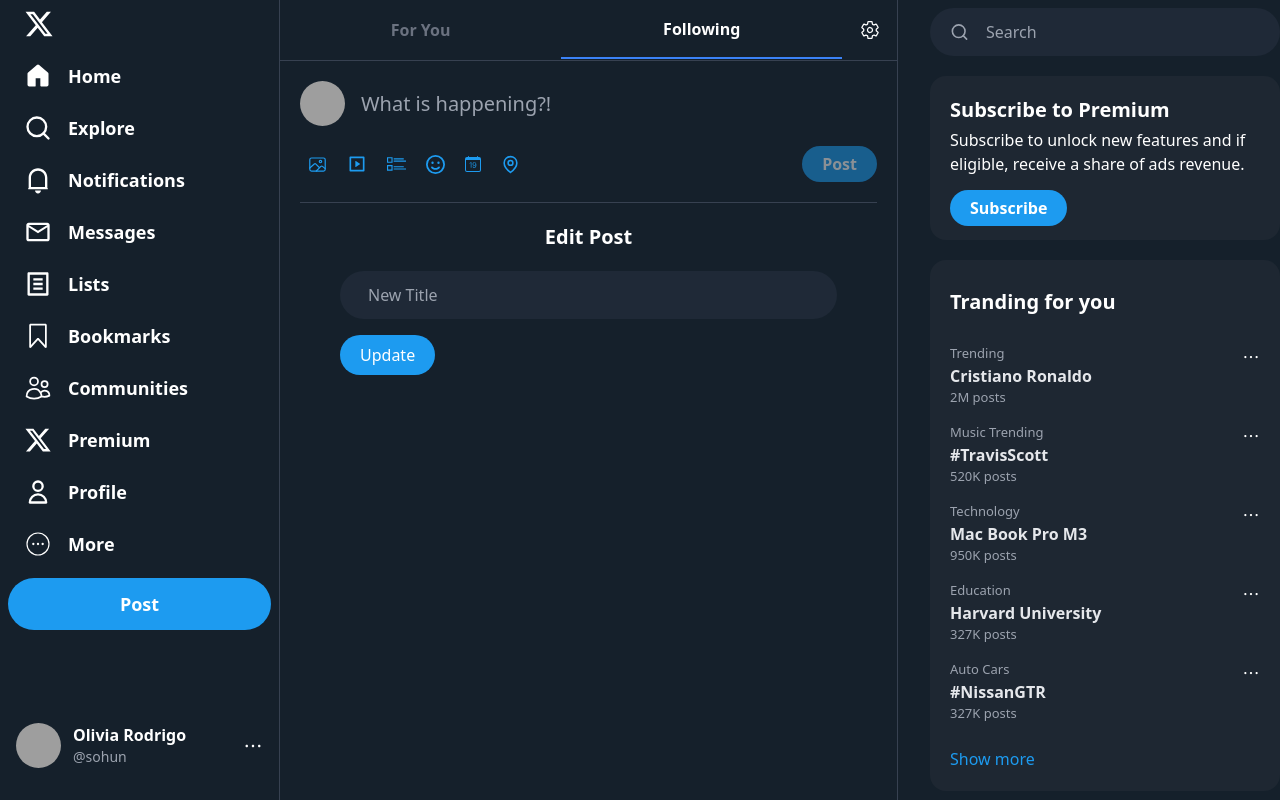
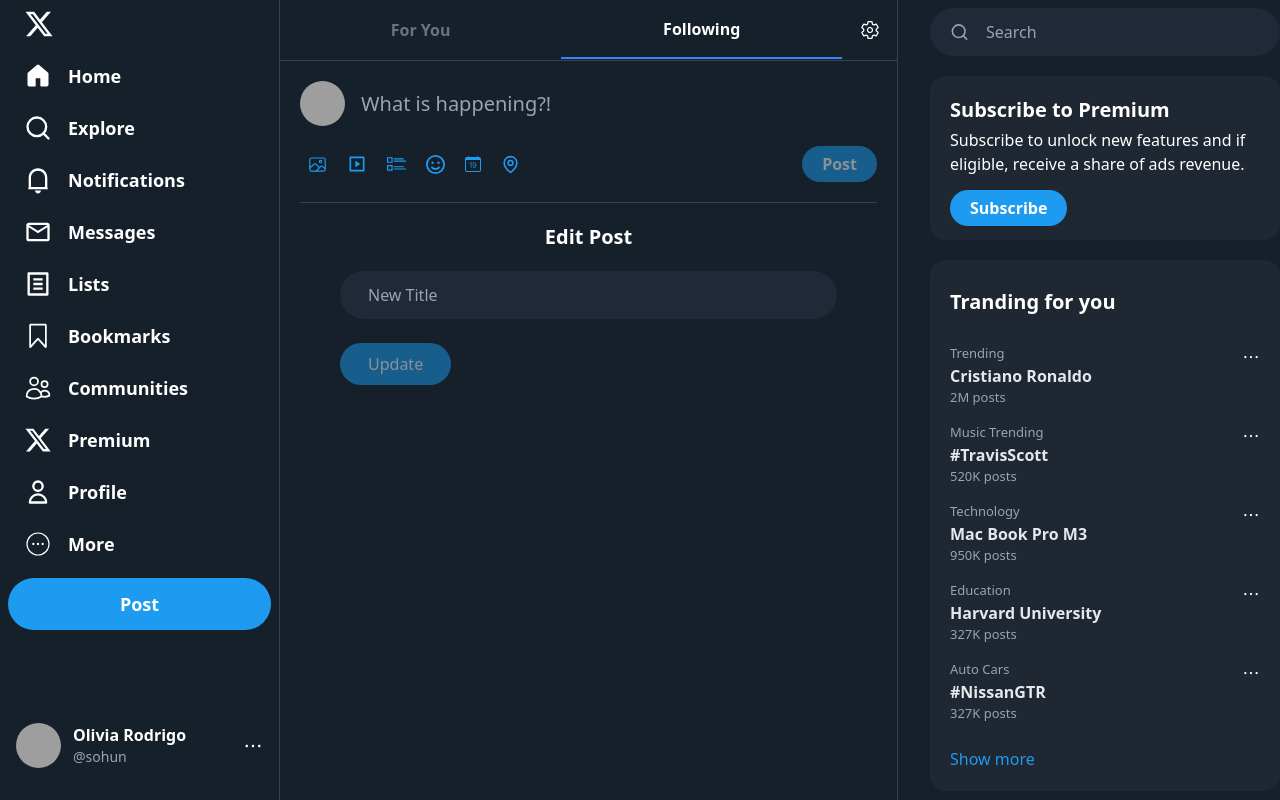
Before and after one commit to sohunz/twitter-clone, a React (Vite) app: page /following/0579 in a window 1280 px wide. Shown: the top 800 px of the page. Built offline with nearby package versions, Linux system fonts and the light colour scheme; data requests are answered from the project's data file; grey boxes are pictures that could not be loaded.

Commit message:
change some to better

```diff
--- a/data/db.json
+++ b/data/db.json
@@ -1,20 +1,5 @@
 {
-  "posts": [
-    {
-      "id": "cb7c",
-      "title": "Hi",
-      "image": "",
-      "count": 0,
-      "isLiked": false
-    },
-    {
-      "id": "7b0e",
-      "title": "see you",
-      "image": "",
-      "count": 0,
-      "isLiked": false
-    }
-  ],
+  "posts": [],
   "trending": [
     {
       "id": "1",
--- a/src/pages/Posts/EditPost.jsx
+++ b/src/pages/Posts/EditPost.jsx
@@ -2,6 +2,7 @@ import React, { useContext, useState } from "react";
 import { useParams } from "react-router-dom";
 import axios from "axios";
 import { Link } from "react-router-dom";
+import { useNavigate } from "react-router-dom";
 
 const EditPost = () => {
     const { id } = useParams();
@@ -10,13 +11,20 @@ const EditPost = () => {
 
     const editPostTitle = async (id) => {
         try {
-            await axios.put(`http://localhost:8000/posts/${id}`, {
-                title: newTitle,
-            });
+            if (newTitle.length !== 0) {
+                await axios.put(`http://localhost:8000/posts/${id}`, {
+                    title: newTitle,
+                });
+                navigate("/following");
+            } else {
+                console.log("enter a post title");
+            }
         } catch (err) {
             console.log(err.message);
         }
     };
+
+    const navigate = useNavigate();
 
     return (
         <div className=" mt-5 px-10">
@@ -29,13 +37,17 @@ const EditPost = () => {
                 onChange={(e) => setNewTitle(e.target.value)}
             />{" "}
             <div className="mt-3">
-                <Link
-                    to="/following"
+                <button
                     onClick={() => editPostTitle(id)}
-                    className=" bg-[#1D9BF0] px-5 py-[9px] rounded-full cursor-pointer"
+                    className={
+                        newTitle.length === 0
+                            ? " bg-[#1D9BF0] px-7 py-[9px] rounded-full cursor-default opacity-50"
+                            : " bg-[#1D9BF0] px-7 py-[9px] rounded-full cursor-pointer"
+                    }
+                    disabled={newTitle.length === 0}
                 >
                     Update
-                </Link>
+                </button>
             </div>
         </div>
     );
--- a/src/pages/Posts/Post.jsx
+++ b/src/pages/Posts/Post.jsx
@@ -117,7 +117,7 @@ const Post = () => {
                         className={
                             getInput.title !== ""
                                 ? " bg-[#1D9BF0] px-5 py-[6px] rounded-full cursor-pointer font-semibold"
-                                : "bg-[#1D9BF0] px-5 py-[6px] rounded-full cursor-pointer font-semibold opacity-50"
+                                : "bg-[#1D9BF0] px-5 py-[6px] rounded-full cursor-default font-semibold opacity-50"
                         }
                         onClick={submit}
                         disabled={getInput.title === ""}
--- a/src/pages/profile/MyProfileNav.jsx
+++ b/src/pages/profile/MyProfileNav.jsx
@@ -12,7 +12,6 @@ const MyProfileNav = () => {
         try {
             const response = await axios.get("http://localhost:8000/posts");
             setPosts(response.data);
-            console.log(posts);
         } catch (err) {
             console.log(err.message);
         }
```
